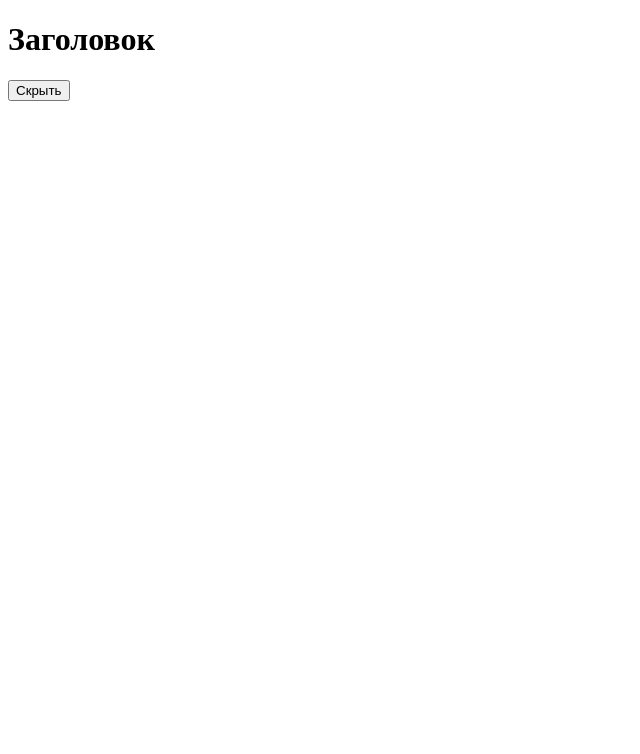
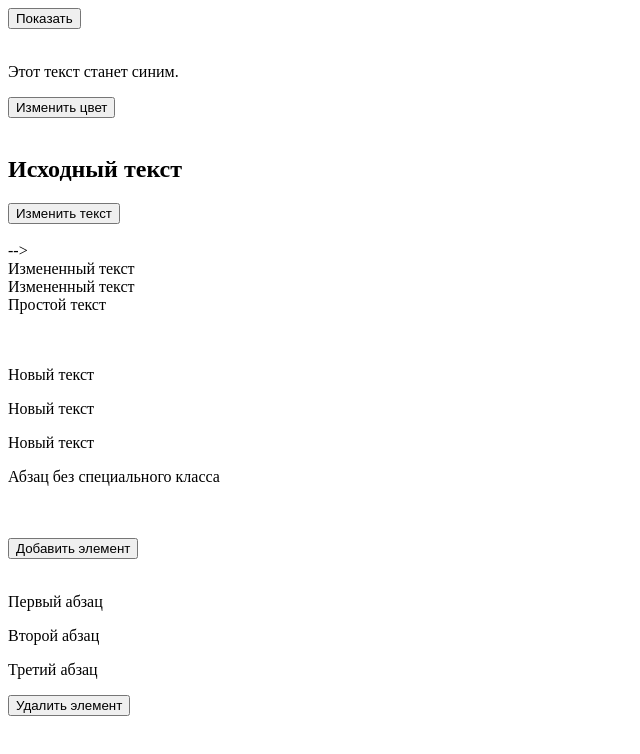
Before and after one commit to Korchemkina/2-hw-DOM, a plain HTML site: page index.html in a window 1280 px wide. Both pictures are taken after a click on the button "Скрыть". Shown: the whole page, without its empty margins (0-640 px from the left). Drawn offline with Linux system fonts and the light colour scheme.

Commit message:
Выполнены ДЗ - Основы работы DOM

```diff
--- a/app.js
+++ b/app.js
@@ -0,0 +1,70 @@
+ // Задание 1: Скрытие и показ текста
+// Получаем ссылки на заголовок и кнопку
+const title = document.querySelector('h1');
+const toggleButton = document.querySelector('#toggleButton');
+
+// Функция для переключения видимости заголовка
+toggleButton.addEventListener('click', () => {
+  // Проверяем состояние текущего отображения заголовка
+  if (title.style.display === 'none' || title.style.display) {
+    // Если заголовок скрыт или вообще не задан display,
+    // делаем его видимым и меняем надпись на кнопке
+    title.style.display = '';
+    toggleButton.innerText = 'Скрыть';
+  } else {
+    // Иначе прячем заголовок и меняем надпись на кнопке
+    title.style.display = 'none';
+    toggleButton.innerText = 'Показать';
+  }
+});
+
+  // Задание 2: Изменение цвета текста
+  const paragraph = document.querySelector('p');
+  const colorButton = document.querySelector('#colorChangeButton');
+
+  colorButton.addEventListener('click', () => {
+    paragraph.style.color = 'blue';
+  });
+
+  // Задание 3: Динамическое изменение текста
+  const header = document.querySelector('h2');
+  const changeButton = document.querySelector('#changeTextButton');
+
+  changeButton.addEventListener('click', () => {
+    header.textContent = 'Привет, мир!';
+  });
+
+  // Задание 4: Поиск и изменение элементов по классу
+  const descriptions = document.querySelectorAll('.description');
+
+  descriptions.forEach(descriptions => {
+    descriptions.textContent = 'Измененный текст';
+  });
+
+  // Задание 5: Работа с querySelectorAll
+// Получаем все элементы с классом block__element--modifier
+const descriptions1 = document.querySelectorAll('.block__element--modifier');
+
+// Меняем текст каждого элемента
+descriptions1.forEach(description => {
+  description.textContent = 'Новый текст';
+});
+
+  // Задание 6: Добавление нового элемента в DOM
+  const addButton = document.querySelector('#addParagraphButton');
+
+  addButton.addEventListener('click', () => {
+    const newParagraph = document.createElement('p');
+    newParagraph.textContent = 'Новый абзац';
+    document.body.appendChild(newParagraph);
+  });
+
+  // Задание 7: Удаление элемента
+  const firstDescription = document.querySelector('.description_seven');
+  const deleteButton = document.querySelector('#deleteButton');
+
+  deleteButton.addEventListener('click', () => {
+    if (firstDescription) {
+      firstDescription.remove();
+    }
+  });
--- a/index.html
+++ b/index.html
@@ -5,9 +5,38 @@
     <title>ДЗ DOM</title>
 </head>
 <body>
-    <h1 class="main-header">Заголовок</h1>
-    <button class="hide-show-button">Скрыть</button>
+<!-- Задание 1 -->
+<h1>Заголовок для скрытия</h1>
+<button id="toggleButton">Скрыть</button><br><br>
 
-    <script src="app.js"></script>
+<!-- Задание 2 -->
+<p>Этот текст станет синим.</p>
+<button id="colorChangeButton">Изменить цвет</button><br><br>
+
+<!-- Задание 3 -->
+<h2>Исходный текст</h2>
+<button id="changeTextButton">Изменить текст</button><br><br> -->
+
+<!-- Задание 4 -->
+<div class="description">Описание 1</div>
+<div class="description">Описание 2</div>
+<div>Простой текст</div><br><br>
+
+<!-- Задание 5 -->
+ <p class="block__element--modifier">Текст простого абзаца</p>
+  <p class="block__element block__element--modifier">Текст абзаца с классом description</p>
+  <p class="block__element block__element--modifier">Еще один абзац с классом description</p>
+  <p class="block__element">Абзац без специального класса</p><br><br>
+
+<!-- Задание 6 -->
+<button id="addParagraphButton">Добавить элемент</button><br><br>
+
+<!-- Задание 7 -->
+<p class="description_seven">Первый абзац</p>
+<p>Второй абзац</p>
+<p class="description_seven">Третий абзац</p>
+<button id="deleteButton">Удалить элемент</button><br><br>
+
+<script src="app.js"></script>
 </body>
 </html>
```
